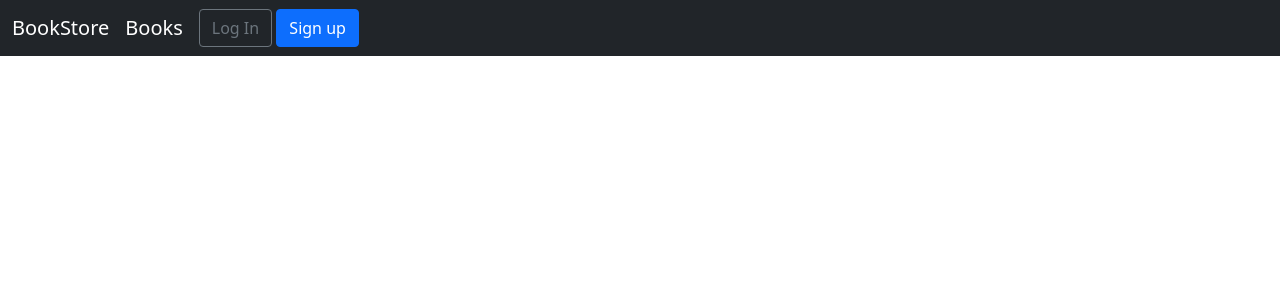
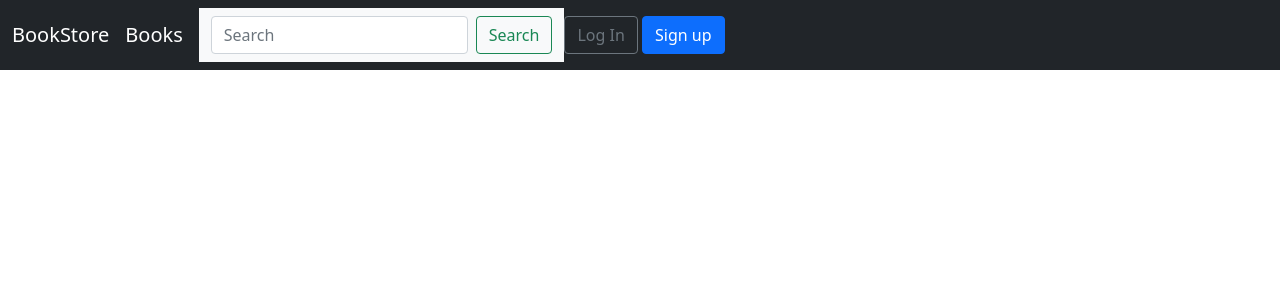
Before and after one commit to TUD-SDEV/lab-9-upload-GrzegorzManiak, a Django app: page /books/ in a window 1280 px wide. Shown: the top 300 px of the page. Run offline with Django 3.2, Linux system fonts and the light colour scheme; data that the repository does not hold is empty.

Commit message:
lab 9 part 5 commit

```diff
--- a/books/urls.py
+++ b/books/urls.py
@@ -1,7 +1,8 @@
 from django.urls import path
-from .views import BookListView, BookDetailView
+from .views import BookListView, BookDetailView, SearchResultsListView
 
 urlpatterns = [
     path('', BookListView.as_view(), name='book_list'),
     path('<uuid:pk>', BookDetailView.as_view(), name='book_detail'),
+    path('search/', SearchResultsListView.as_view(), name='search_results'),
 ]
--- a/books/views.py
+++ b/books/views.py
@@ -1,5 +1,6 @@
 from django.views.generic import ListView, DetailView
 from .models import Book
+from django.db.models import Q
 
 # Create your views here.
 class BookListView(ListView):
@@ -10,3 +11,15 @@ class BookListView(ListView):
 class BookDetailView(DetailView):
     model = Book
     template_name = 'books/book_detail.html'
+
+class SearchResultsListView(ListView):
+    model = Book
+    context_object_name = 'book_list'
+    template_name = 'books/search_results.html'
+
+    def get_queryset(self):
+        query = self.request.GET.get('q')
+
+        return Book.objects.filter(
+            Q(title__icontains=query) | Q(author__icontains=query)
+        )
--- a/templates/base.html
+++ b/templates/base.html
@@ -20,6 +20,15 @@
         <button class="navbar-toggler" type="button" data-bs-toggle="collapse" data-bs-target="#navbarSupportedContent" aria-controls="navbarSupportedContent" aria-expanded="false" aria-label="Toggle navigation">
           <span class="navbar-toggler-icon"></span>
         </button>
+        <nav class="navbar navbar-light bg-light">
+          <div class="container-fluid">
+          <form class="d-flex" action="{% url 'search_results' %}" method ="get">
+          <input name = "q" class="form-control me-2" type="search"
+          placeholder="Search" aria-label="Search">
+          <button class="btn btn-outline-success" type="submit">Search</button>
+          </form>
+          </div>
+          </nav>
         <div class="collapse navbar-collapse" id="navbarSupportedContent">
           {% if user.is_authenticated %}
           <ul class="nav navbar-nav ms-auto">
```
Also changed, not shown: templates/books/search_results.html (added, +12 -0 lines).
